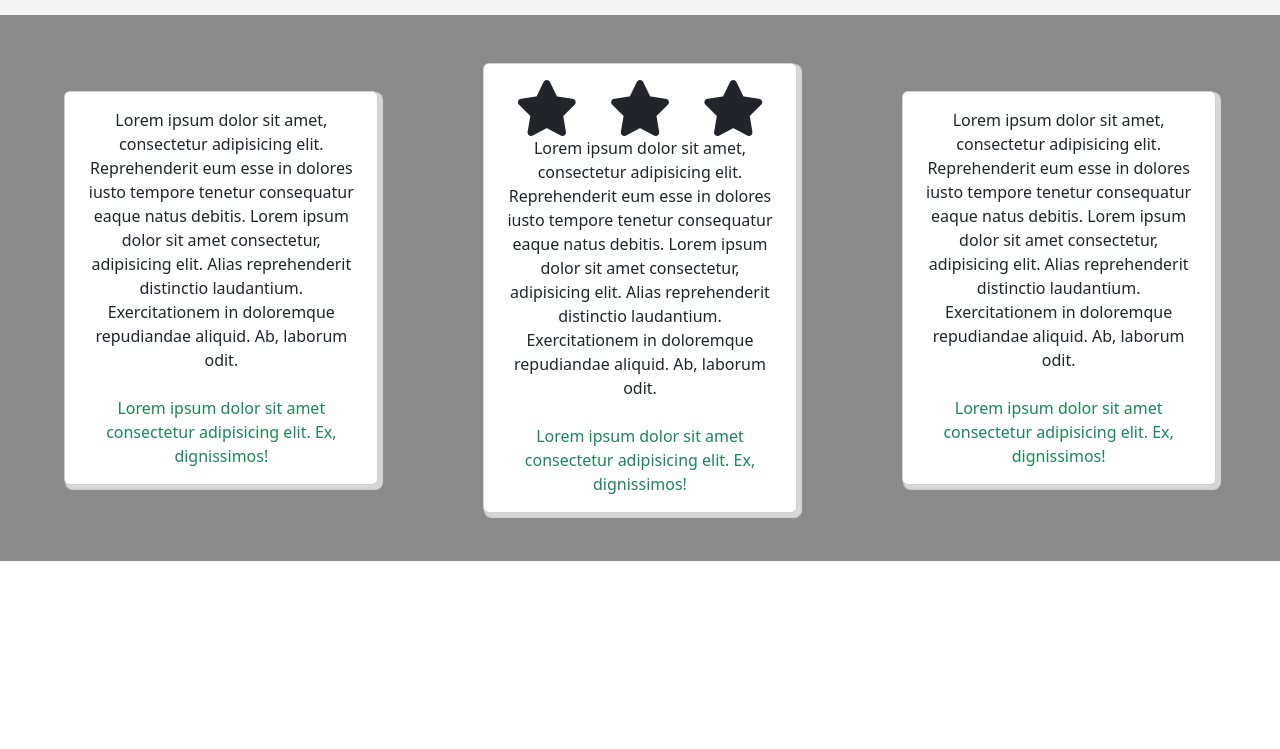
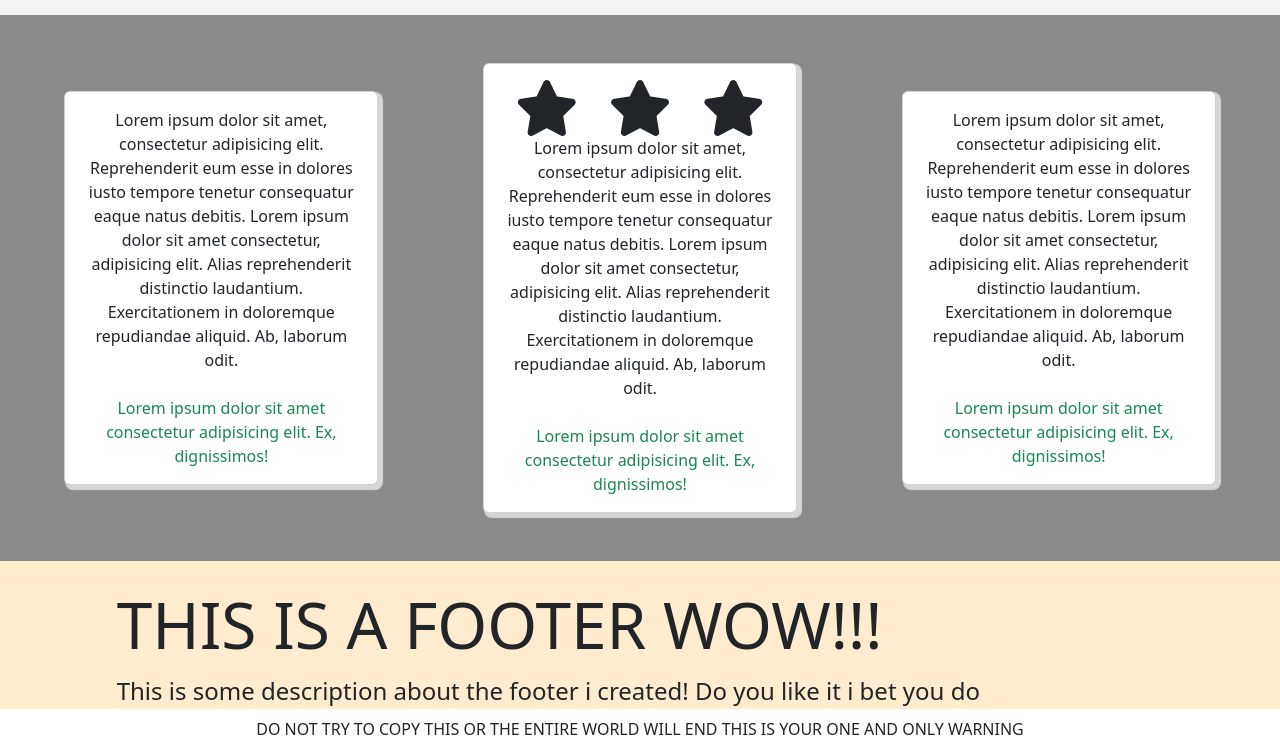
Before and after one commit to Hayden-Liles/W1-D5-CP, a plain HTML site: page index.html in a window 1280 px wide. Shown: the part 2135-2884 px from the top of the page. Before the commit the page ends 2696 px from the top, so only its background shows below. Drawn offline with nearby package versions, Linux system fonts and the light colour scheme.

Commit message:
DONE FOR NOW I THINK

```diff
--- a/index.html
+++ b/index.html
@@ -210,7 +210,19 @@
 
   </main>
 
-  <footer></footer>
+  <footer>
+    <div class="container-fluid">
+      <div class="row">
+        <div class="col-12 pt-3" id="footer-main">
+          <p class="mf-4 offset-1">THIS IS A FOOTER WOW!!!</p>
+          <p class="mf-1-5 offset-1">This is some description about the footer i created! Do you like it i bet you do</p>
+        </div>
+        <div class="col-12 py-2 d-flex justify-content-center">
+          <p class="text-center fw-light">DO NOT TRY TO COPY THIS OR THE ENTIRE WORLD WILL END THIS IS YOUR ONE AND ONLY WARNING </p>
+        </div>
+      </div>
+    </div>
+  </footer>
 
 
   <script src="https://cdn.jsdelivr.net/npm/bootstrap@5.2.0/dist/js/bootstrap.bundle.min.js"
--- a/style.css
+++ b/style.css
@@ -136,6 +136,10 @@ p {
   background-color: var(--primary);
 }
 
+#footer-main{
+  background-color: var(--primary);
+}
+
 /* SECTION MY FONTS */
 
 .mf-0-8 {
```
